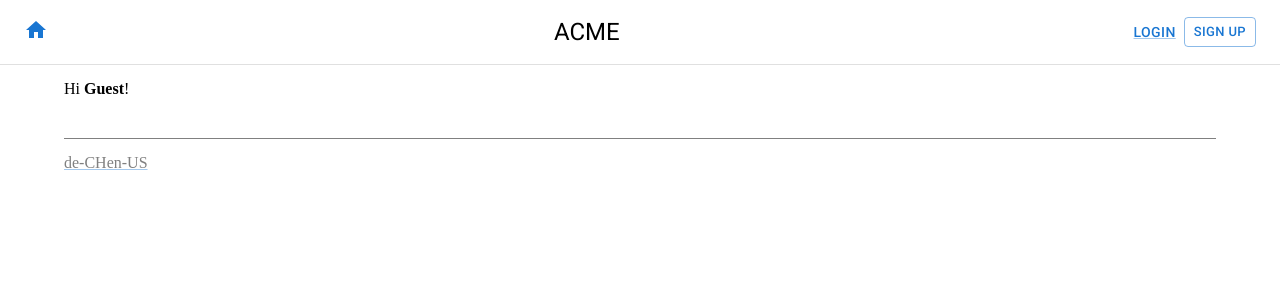
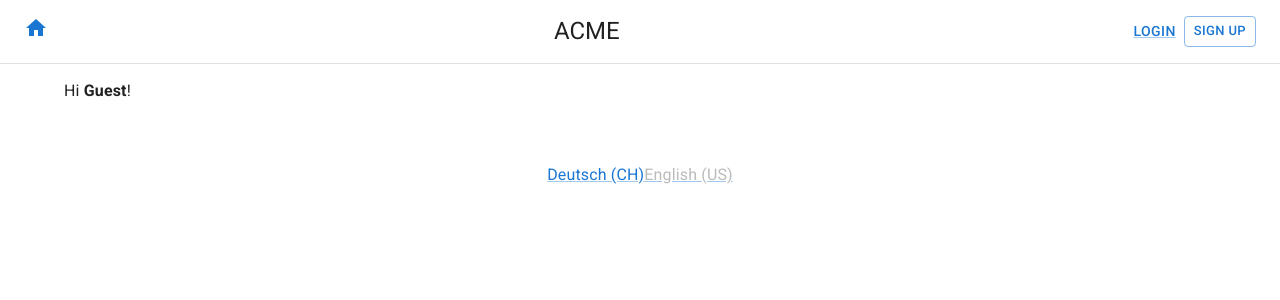
Before and after one commit to inkognitro/react-app-tutorial-code, a React app: page / in a window 1280 px wide. Shown: the top 300 px of the page. Built offline with nearby package versions, Linux system fonts and the light colour scheme.

Commit message:
provide language switch

```diff
--- a/src/components/page-layout/BlankPage.tsx
+++ b/src/components/page-layout/BlankPage.tsx
@@ -1,12 +1,6 @@
 import React, { FC, ReactNode, useEffect } from 'react';
 import { useConfig } from '@packages/core/config';
-import { createGlobalStyle } from 'styled-components';
-
-const GlobalStyle = createGlobalStyle`
-  body {
-    margin: 0;
-  }
-`;
+import { CssBaseline } from '@mui/material';
 
 export type BlankPageProps = {
     title: string;
@@ -29,7 +23,7 @@ export const BlankPage: FC<BlankPageProps> = (props) => {
     });
     return (
         <>
-            <GlobalStyle />
+            <CssBaseline />
             {props.children}
         </>
     );
--- a/src/components/page-layout/NavBarPage.tsx
+++ b/src/components/page-layout/NavBarPage.tsx
@@ -6,7 +6,7 @@ import { Button, Toolbar, Typography, Container, Menu, MenuItem } from '@mui/mat
 import { useConfig } from '@packages/core/config';
 import { Home } from '@mui/icons-material';
 import { FunctionalLink, RoutingLink } from '@packages/core/routing';
-import { useI18n, useI18nManager, useTranslator } from '@packages/core/i18n';
+import { LanguageCode, useI18n, useI18nManager, useTranslator } from '@packages/core/i18n';
 import styled from 'styled-components';
 
 const LoggedInUserMenu: FC = () => {
@@ -106,31 +106,41 @@ const Nav: FC = () => {
 
 const StyledFooter = styled.footer`
     display: flex;
-    justify-content: flex-start;
-    margin-top: 40px;
-    border-top: 1px solid grey;
-    padding-top: 15px;
+    justify-content: space-around;
+    margin-top: 60px;
 `;
 
 const FooterLink = styled(FunctionalLink)`
-    color: grey;
+    color: #ddd;
     text-decoration: none;
-    margin-left: 10px;
-    &:first-child {
-        margin-left: 0;
+    margin: 0 5px;
+    font-family: inherit;
+    font-size: 12px;
+    &.active {
+        color: #bbb;
     }
 `;
 
 const Footer: FC = () => {
+    const { t } = useTranslator();
     const { setLanguage } = useI18nManager();
+    const { languageCode } = useI18n();
+    function getLinkClassName(langCode: LanguageCode): undefined | string {
+        if (languageCode === langCode) {
+            return 'active';
+        }
+        return undefined;
+    }
     return (
         <StyledFooter>
-            <FooterLink style={{ color: 'grey' }} onClick={() => setLanguage('de-CH')}>
-                de-CH
-            </FooterLink>
-            <FooterLink style={{ color: 'grey' }} onClick={() => setLanguage('en-US')}>
-                en-US
-            </FooterLink>
+            <div>
+                <FooterLink onClick={() => setLanguage('de-CH')} className={getLinkClassName('de-CH')}>
+                    {t('core.languages.deCH')}
+                </FooterLink>
+                <FooterLink onClick={() => setLanguage('en-US')} className={getLinkClassName('en-US')}>
+                    {t('core.languages.enUS')}
+                </FooterLink>
+            </div>
         </StyledFooter>
     );
 };
--- a/src/components/translations/deCH.json
+++ b/src/components/translations/deCH.json
@@ -8,6 +8,10 @@
           "login": "Anmelden",
           "signUp": "Registrieren",
           "mySettings": "Einstellungen"
+      },
+      "languages": {
+          "enUS": "English (US)",
+          "deCH": "Deutsch (CH)"
       }
   },
   "pages": {
--- a/src/components/translations/enUS.json
+++ b/src/components/translations/enUS.json
@@ -8,6 +8,10 @@
           "login": "Login",
           "signUp": "Sign Up",
           "mySettings": "Settings"
+      },
+      "languages": {
+          "enUS": "English (US)",
+          "deCH": "Deutsch (CH)"
       }
   },
   "pages": {
```
